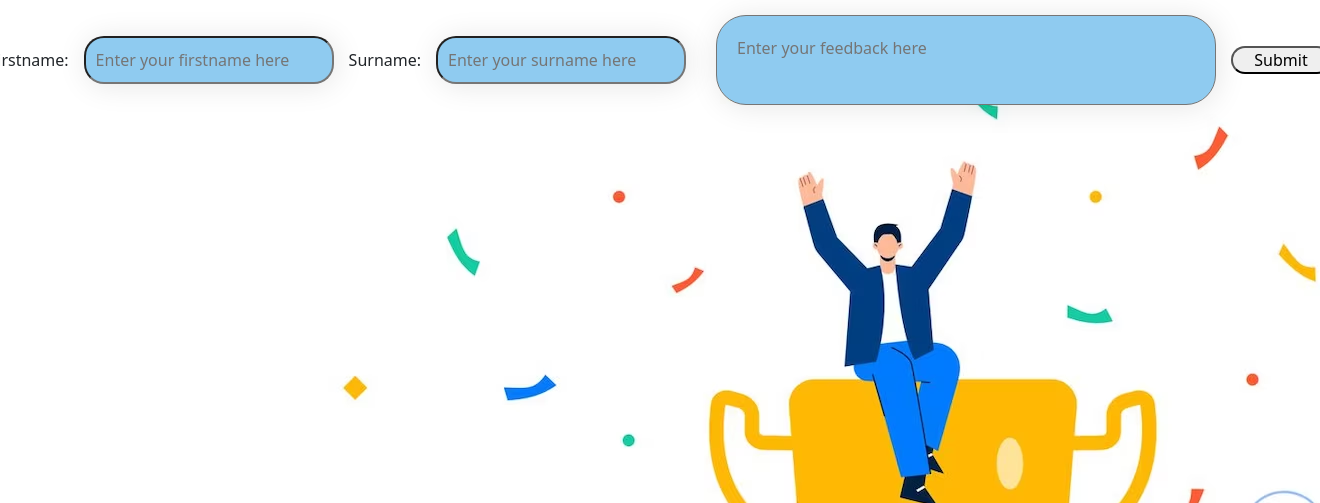
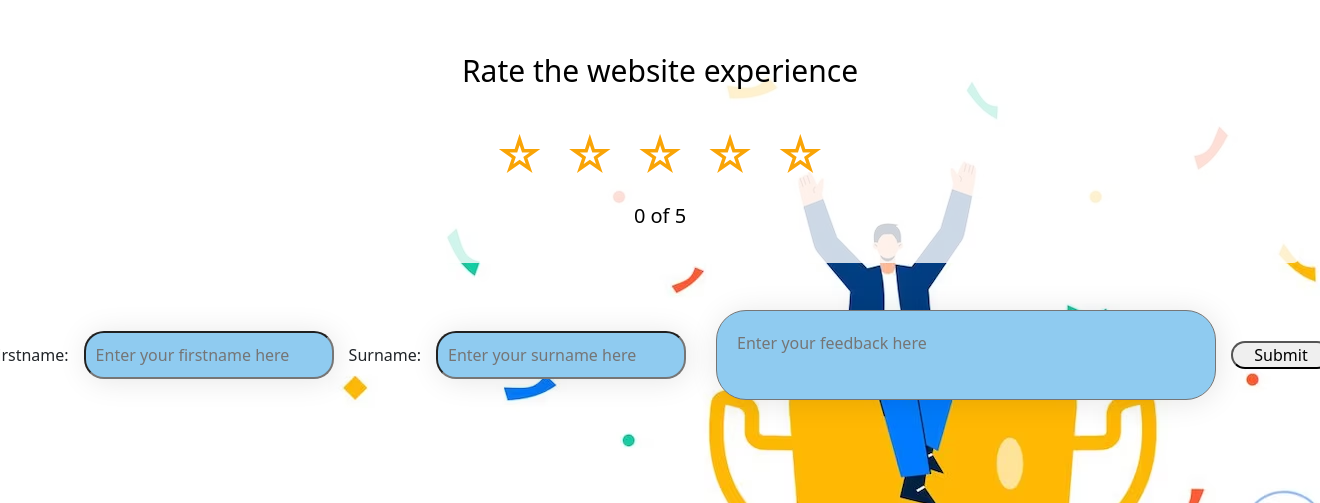
Before and after one commit to Onethk/SDGP1, a Flask app: page / in a window 1320 px wide; the page is wider, and only the part inside the window is pictured. Shown: the part 56-559 px from the top of that part. Run offline with Flask 2, Linux system fonts and the light colour scheme; data that the repository does not hold is empty; some libraries are stand-ins or nearby versions.

Commit message:
Added star rating to the page: Added a new js file to create the star rating system, and completed the retrieval of star rating from database.

```diff
--- a/testo_backend/testo/static/testo.css
+++ b/testo_backend/testo/static/testo.css
@@ -185,3 +185,44 @@ a{
     justify-content: center;
     align-items: center;
 }
+
+.feedbackRate{
+    display:flex;
+    flex-direction:column;
+    justify-content:center;
+    align-items: center;
+    background-color: rgba(255,255,255,0.8);
+    border-radius: .4rem;
+    user-select: none;
+    padding: 1rem 2.5rem;
+    margin: 2rem;
+
+}
+
+#rateHeading{
+    color:black;
+    font-size: 30px;
+}
+
+#currentRate{
+    color:black;
+    font-size: 20px;
+}
+.starRating{
+    display:flex;
+    justify-content:center;
+    align-items: center;
+    user-select: none;
+}
+
+.star{
+    font-size: 3rem;
+    padding: 10px;
+    color: #F9A406;
+    background-color: unset;
+    border:none;
+}
+
+.star:hover{
+    cursor: pointer;
+}
--- /dev/null
+++ b/testo_backend/testo/static/testo.js
@@ -0,0 +1,22 @@
+
+//Javascript for the star rating
+const stars = document.querySelectorAll(".star");
+let currentRate = document.querySelector("#currentRate");
+
+stars.forEach((star,i) =>{
+    star.onclick = function(){
+        let current_star = i + 1;
+        currentRate.innerText = `${current_star} of 5`;
+        document.getElementById("rating").value = current_star;
+        stars.forEach((star,j) =>{
+            if(current_star >= j+1)
+            {
+                star.innerHTML = '&#9733';
+            }
+            else
+            {
+                star.innerHTML = '&#9734'
+            }
+        })
+    }
+})
--- a/testo_backend/testo/templates/testo.html
+++ b/testo_backend/testo/templates/testo.html
@@ -1,5 +1,5 @@
 <!doctype html>
-<html lang="en">
+<html lang="en" xmlns="http://www.w3.org/1999/html">
   <head>
     <!-- Required meta tags -->
     <meta charset="utf-8">
@@ -78,17 +78,16 @@
                           <!--Displaying row 1 and 2, Full name -->
                           <strong>{{ row.1 }} {{ row.2}}</strong>
                           <!--Displaying row 4, Date -->
-                          <span>{{row.4}}</span>
+                          <span>{{row.5}}</span>
                       </div>
                   </div>
 
+                  <!-- Loop to print the number of stars given as feedback -->
+                  {% for star in range(row.4) %}
                   <div class="reviews">
                       <i class="fa-solid fa-star"></i>
-                      <i class="fa-solid fa-star"></i>
-                      <i class="fa-solid fa-star"></i>
-                      <i class="fa-solid fa-star"></i>
-                      <i class="fa-solid fa-star"></i>
                   </div>
+                  {%endfor%}
 
               </div>
 
@@ -100,8 +99,22 @@
       </div>
        {% endfor %}
 
+       <!-- Displaying stars -->
+       <div class="feedbackRate">
+           <p id="rateHeading">Rate the website experience</p>
+           <div class="starRating" >
+               <button class="star">&#9734;</button>
+               <button class="star">&#9734;</button>
+               <button class="star">&#9734;</button>
+               <button class="star">&#9734;</button>
+               <button class="star">&#9734;</button>
+           </div>
+           <p id="currentRate">0 of 5</p>
+       </div>
+
        <!--Getting the feedback from user -->
           <div class = "feedbackInfo">
+
               <form action="{{url_for('insert')}}" class = "form" method="POST">
                   <label for="fName">Firstname:</label>
                   <input type = "text" id = "fName" name = "fName" placeholder="Enter your firstname here">
@@ -109,15 +122,17 @@
                   <label for="sName">Surname:</label>
                   <input type="text" id="sName" name="sName" placeholder="Enter your surname here">
 
+                  <input type="hidden" id="rating" name="rating" readonly>
+
                   <textarea id = "feedback" name = "feedback" placeholder="Enter your feedback here"></textarea>
 
                   <input id = "submit" type = submit>
               </form>
           </div>
 
+    </section>
 
-
-    </section>
+    <script src = "static/testo.js"></script>
 
     <script src="https://cdn.jsdelivr.net/npm/bootstrap@5.0.2/dist/js/bootstrap.bundle.min.js" integrity="sha384-MrcW6ZMFYlzcLA8Nl+NtUVF0sA7MsXsP1UyJoMp4YLEuNSfAP+JcXn/tWtIaxVXM" crossorigin="anonymous"></script>
 
--- a/testo_backend/testo/testo.py
+++ b/testo_backend/testo/testo.py
@@ -41,11 +41,12 @@ def insert():
         first_name = request.form['fName']
         surname = request.form['sName']
         feedback = request.form['feedback']
+        rating = request.form['rating']
         date = datetime.date.today()
 
         cur = mysql.connection.cursor()
-        cur.execute("INSERT INTO testimonials (firstname, surname, feedback, date ) VALUES (%s, %s, %s, %s)",
-                    (first_name, surname, feedback, date,))
+        cur.execute("INSERT INTO testimonials (firstname, surname, feedback, starRating, date) VALUES (%s, %s, %s, %s, %s)",
+                    (first_name, surname, feedback, rating, date,))
         mysql.connection.commit()
         return redirect(url_for('index'))
 
```
Lines whose indentation alone changed are shown as unchanged.
